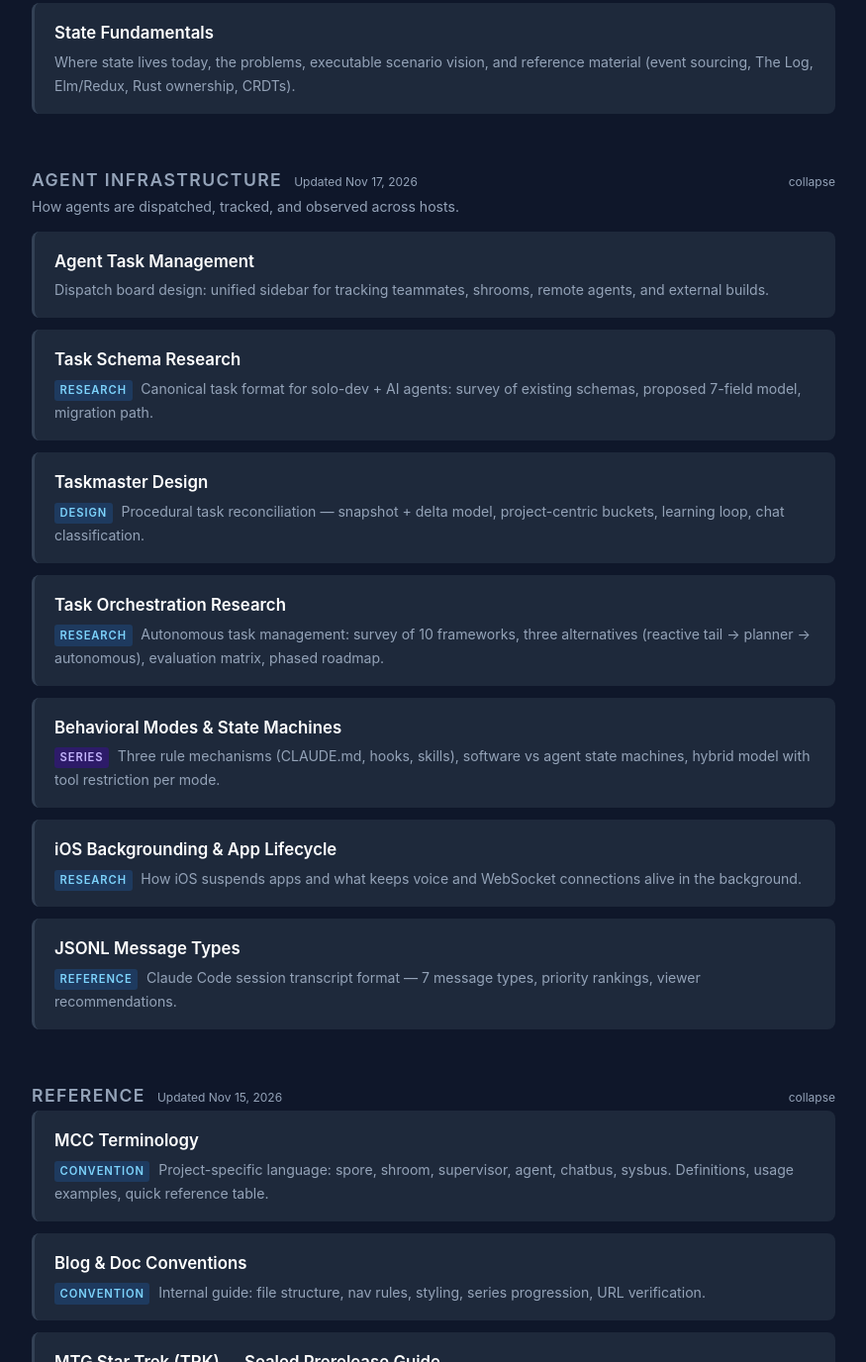
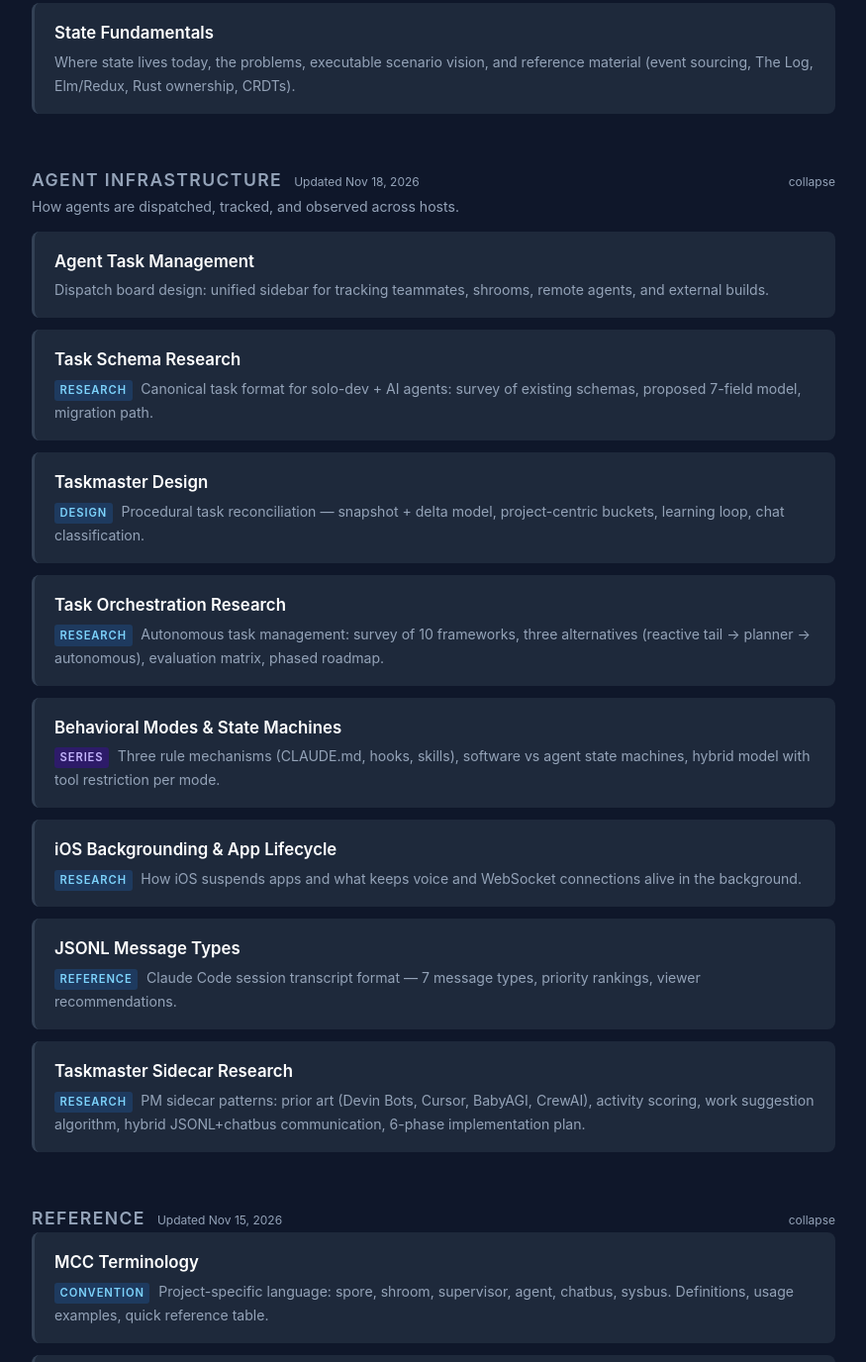
Before and after one commit to underscorenygren/mcc-docs, a plain HTML site: page index.html in a window 1280 px wide. Shown: the part 2033-3409 px from the top of the page at 99% size, without its empty margins (202-1077 px from the left). Drawn offline with Linux system fonts and the light colour scheme.

Commit message:
docs: add taskmaster sidecar research — prior art, activity detection, work suggestion, architecture

```diff
--- a/index.html
+++ b/index.html
@@ -202,10 +202,10 @@
   </div>
 </section>
 
-<section class="topic" data-updated="2026-11-17">
+<section class="topic" data-updated="2026-11-18">
   <div class="topic-header" onclick="toggleSection(this)">
     <h2>Agent Infrastructure</h2>
-    <span class="updated">Updated Nov 17, 2026</span>
+    <span class="updated">Updated Nov 18, 2026</span>
     <span class="toggle">collapse</span>
   </div>
   <p style="color: var(--text-muted); font-size: 0.88rem; margin-bottom: 0.8rem;">
@@ -258,6 +258,13 @@
       <div class="desc">
         <span class="tag standalone">Reference</span>
         Claude Code session transcript format — 7 message types, priority rankings, viewer recommendations.
+      </div>
+    </div>
+    <div class="card">
+      <div class="title"><a href="taskmaster-sidecar-research.html">Taskmaster Sidecar Research</a></div>
+      <div class="desc">
+        <span class="tag standalone">Research</span>
+        PM sidecar patterns: prior art (Devin Bots, Cursor, BabyAGI, CrewAI), activity scoring, work suggestion algorithm, hybrid JSONL+chatbus communication, 6-phase implementation plan.
       </div>
     </div>
   </div>
```
